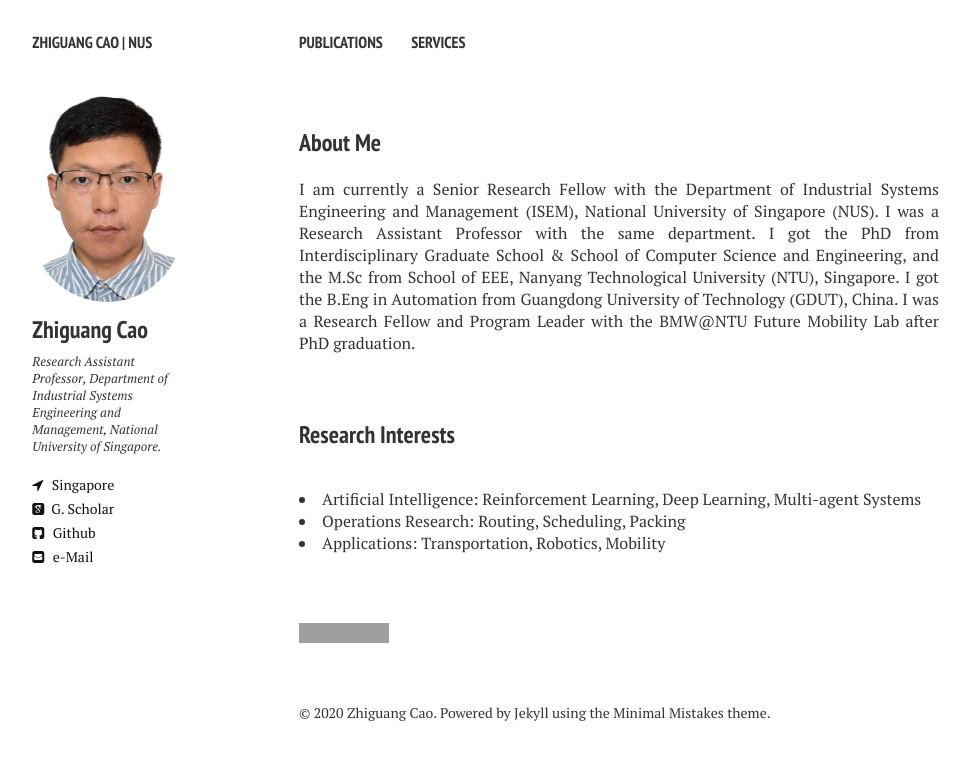
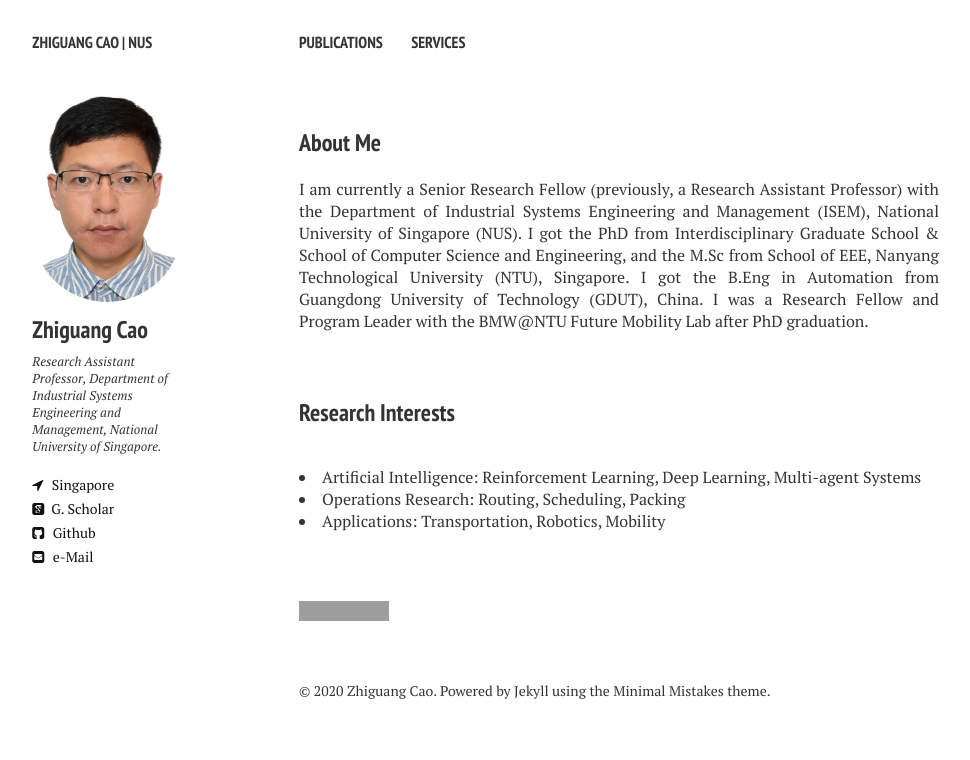
Before and after one commit to zhiguangcaosg/zhiguangcaosg.github.io, a Jekyll site: the page built from index.md, in a window 1280 px wide. Shown: the top 760 px of the page, without its empty margins (21-991 px from the left). Built offline with Jekyll 4.4.1, drawn with Linux system fonts in a browser that asks for light colours; nearby versions of some CDN libraries; grey boxes are pictures that could not be loaded.

Commit message:
Update index.md

```diff
--- a/index.md
+++ b/index.md
@@ -6,7 +6,7 @@ image: banner1.png
 ---
 <h3 style="margin-bottom:0px;padding-top:20px;">About Me</h3> <br>
 
-<p align="justify">I am currently a Senior Research Fellow with the Department of Industrial Systems Engineering and Management (ISEM), National University of Singapore (NUS). I was a Research Assistant Professor with the same department. I got the PhD from Interdisciplinary Graduate School & School of Computer Science and Engineering,  and the M.Sc from School of EEE, Nanyang Technological University (NTU), Singapore. I got the B.Eng in Automation from Guangdong University of Technology (GDUT), China. I was a Research Fellow and Program Leader with the BMW@NTU Future Mobility Lab after PhD graduation.</p>
+<p align="justify">I am currently a Senior Research Fellow (previously, a Research Assistant Professor) with the Department of Industrial Systems Engineering and Management (ISEM), National University of Singapore (NUS). I got the PhD from Interdisciplinary Graduate School & School of Computer Science and Engineering,  and the M.Sc from School of EEE, Nanyang Technological University (NTU), Singapore. I got the B.Eng in Automation from Guangdong University of Technology (GDUT), China. I was a Research Fellow and Program Leader with the BMW@NTU Future Mobility Lab after PhD graduation.</p>
 <!-- and I also hold an Associate Professor position with GDUT for a short period-->
 <br />
 
```
